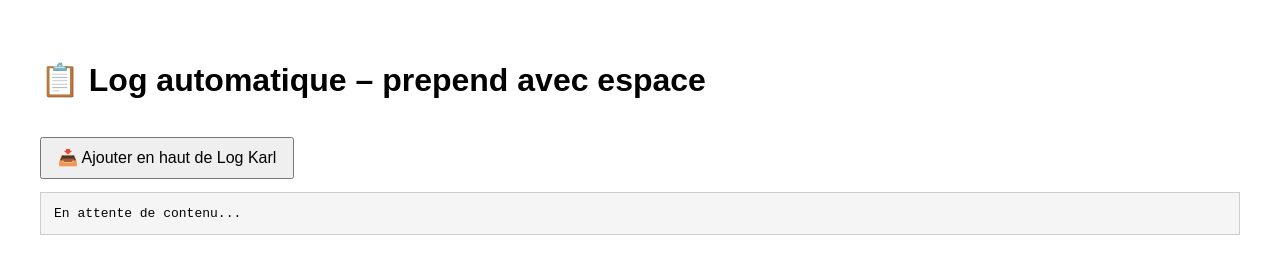
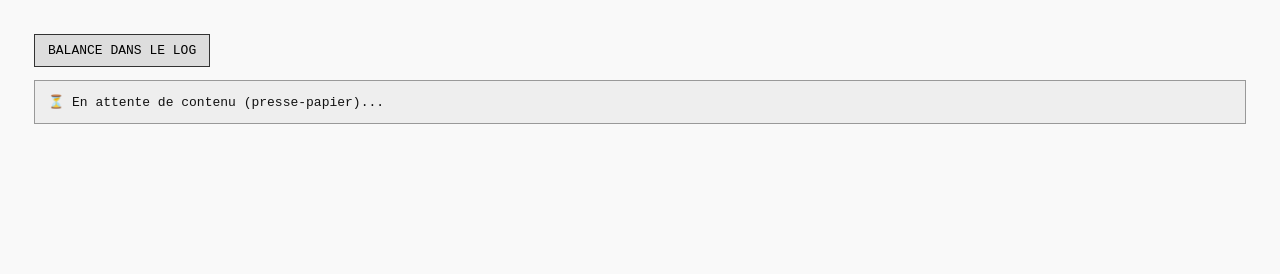
Before and after one commit to Dominion666F/log-karl, a plain HTML site: page index.html in a window 1280 px wide. Drawn offline with Linux system fonts and the light colour scheme.

Commit message:
Update index.html

```diff
--- a/index.html
+++ b/index.html
@@ -2,44 +2,45 @@
 <html lang="fr">
 <head>
   <meta charset="UTF-8" />
-  <title>Append en haut – Log Karl</title>
+  <title>Append – Log Karl</title>
   <style>
     body {
-      font-family: sans-serif;
+      font-family: monospace;
+      background: #f9f9f9;
+      color: #111;
       padding: 2em;
-      background: #fff;
     }
     pre {
-      background: #f5f5f5;
+      background: #eee;
+      border: 1px solid #999;
       padding: 1em;
-      border: 1px solid #ccc;
-      overflow-x: auto;
       white-space: pre-wrap;
     }
     button {
-      margin-top: 1em;
+      font-family: monospace;
       padding: 0.6em 1em;
       font-size: 1em;
+      border: 1px solid #333;
+      background: #ddd;
+      cursor: pointer;
     }
   </style>
 </head>
 <body>
-  <h1>📋 Log automatique – prepend avec espace</h1>
-  <button onclick="load()">📥 Ajouter en haut de Log Karl</button>
-  <pre id="content">En attente de contenu...</pre>
+  <button onclick="load()">BALANCE DANS LE LOG</button>
+  <pre id="content">⏳ En attente de contenu (presse-papier)...</pre>
 
   <script>
     async function load() {
       const el = document.getElementById("content");
       try {
         const clip = await navigator.clipboard.readText();
-        const padded = "\n" + clip;  // Ligne vide avant
+        const separated = "\n\n---\n\n" + clip;
+        el.textContent = separated;
 
-        el.textContent = padded;
-
-        const vault = "Sagesse III";
-        const file = "Log Karl.md";
-        const uri = `obsidian://advanced-uri?vault=${encodeURIComponent(vault)}&filepath=${encodeURIComponent(file)}&data=${encodeURIComponent(padded)}&mode=prepend`;
+        const vault = "Junk-md";
+        const file = "01_Log/Log.md";
+        const uri = `obsidian://advanced-uri?vault=${encodeURIComponent(vault)}&filepath=${encodeURIComponent(file)}&data=${encodeURIComponent(separated)}&mode=append&inputType=markdown&silent=true`;
 
         setTimeout(() => location.href = uri, 300);
 
```
